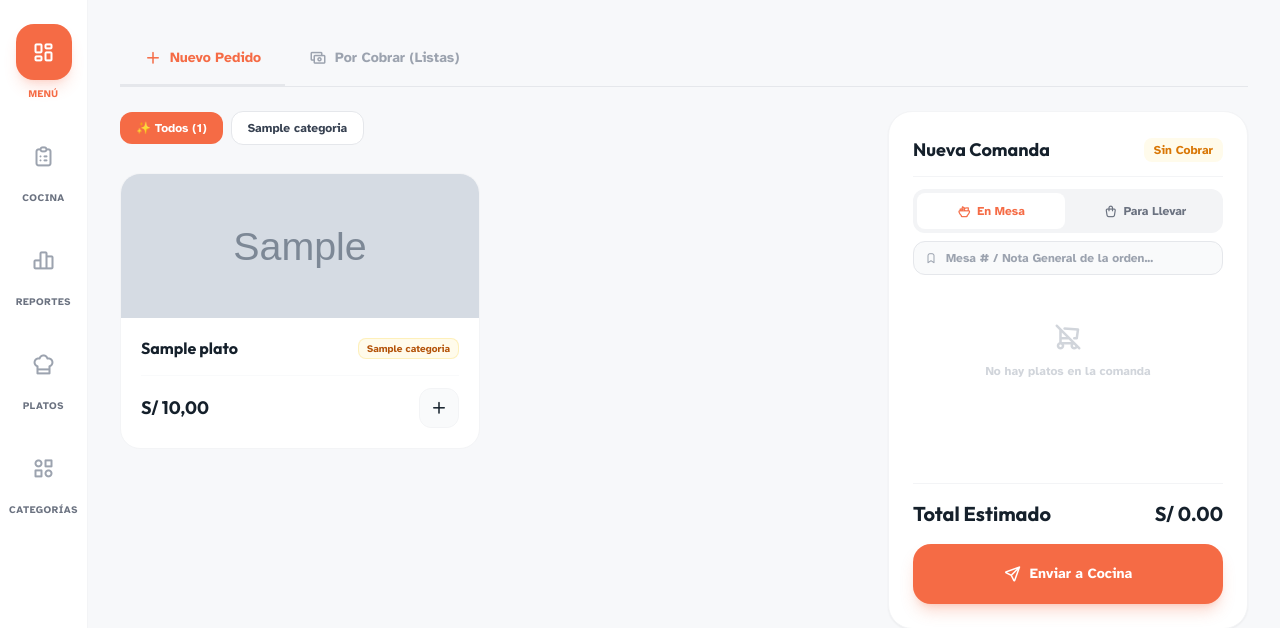
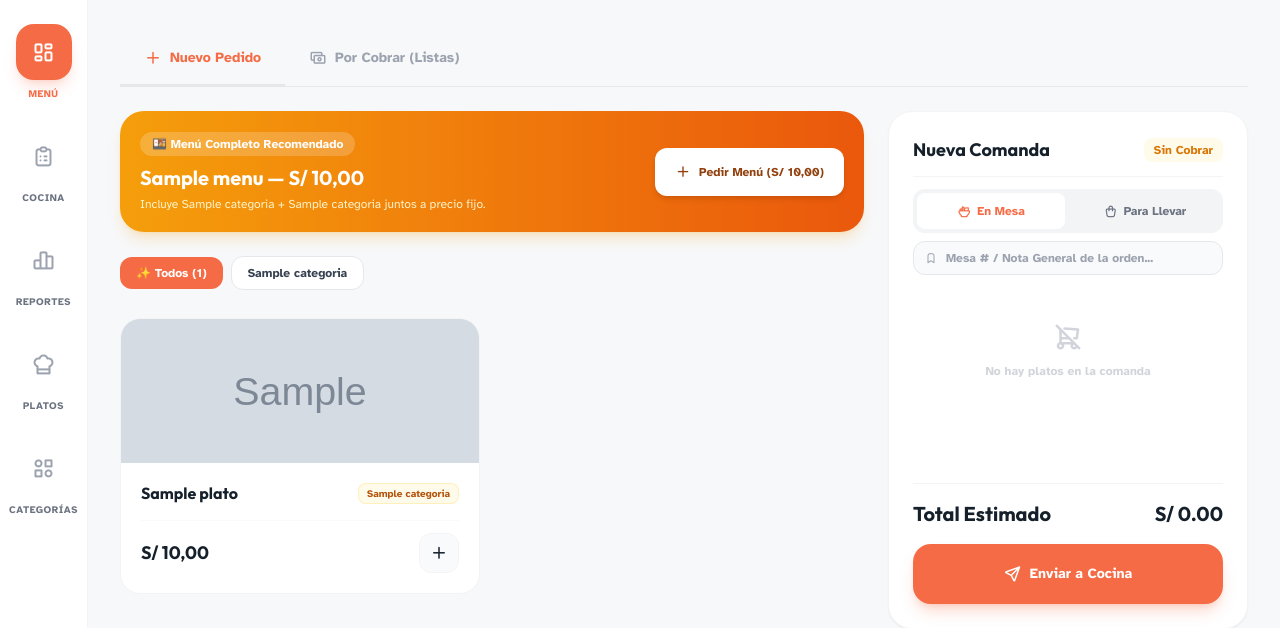
Before and after one commit to JosePizarro1/sistema-restaurante, a Django app: page /pos/ in a window 1280 px wide. Shown: the part 80-708 px from the top of the page. Run offline with Django 5.2, Linux system fonts and the light colour scheme; a user stored in the database is signed in; tables that the repository leaves empty hold one stand-in row (values such as "Sample post"); grey boxes marked "Sample" are stand-in pictures; some libraries are stand-ins or nearby versions.

Commit message:
feat(pos): add Menú Combo card and ordering support at S/ 13.00

```diff
--- a/restaurante/views.py
+++ b/restaurante/views.py
@@ -109,7 +109,13 @@ def pos_view(request):
 
     ordenes_listas = Orden.objects.filter(estado='LISTO').prefetch_related('detalles__plato', 'detalles__menu')
     categorias = Categoria.objects.filter(activo=True).order_by('orden', 'nombre')
-    return render(request, 'pos.html', {'platos': platos, 'ordenes_listas': ordenes_listas, 'categorias': categorias})
+    menus = Menu.objects.filter(activo=True).select_related('categoria_entrada', 'categoria_segundo')
+    return render(request, 'pos.html', {
+        'platos': platos,
+        'menus': menus,
+        'ordenes_listas': ordenes_listas,
+        'categorias': categorias,
+    })
 
 @login_required
 def cobrar_orden(request, orden_id):
--- a/templates/pos.html
+++ b/templates/pos.html
@@ -28,6 +28,31 @@
         <!-- Sección de Menú y Platos -->
         <div class="flex-1 pb-28 lg:pb-6">
             <div class="max-w-4xl mx-auto">
+                <!-- Banner Destacado: Menú Combo (Precio Fijo S/ 13.00) -->
+                {% if menus %}
+                <div class="mb-6 p-5 bg-gradient-to-r from-amber-500 to-orange-600 rounded-[24px] text-white shadow-lg shadow-amber-500/20 relative overflow-hidden flex flex-col sm:flex-row items-start sm:items-center justify-between gap-4">
+                    <div class="relative z-10">
+                        <div class="inline-flex items-center gap-1.5 px-3 py-1 bg-white/20 backdrop-blur-md rounded-full text-xs font-bold text-white mb-2">
+                            <span>🍱 Menú Completo Recomendado</span>
+                        </div>
+                        {% for m in menus %}
+                        <h3 class="text-xl font-extrabold font-['Outfit']">{{ m.nombre }} — S/ {{ m.precio }}</h3>
+                        <p class="text-xs text-amber-100 mt-1 font-medium">Incluye {{ m.categoria_entrada.nombre }} + {{ m.categoria_segundo.nombre }} juntos a precio fijo.</p>
+                        {% endfor %}
+                    </div>
+                    {% for m in menus %}
+                    <div class="flex items-center gap-3 shrink-0 relative z-10 w-full sm:w-auto justify-between sm:justify-end border-t border-white/20 pt-3 sm:border-0 sm:pt-0">
+                        <button type="button"
+                                onclick="agregarMenuAlCarrito({{ m.id }}, '{{ m.nombre|escapejs }} Combo', {{ m.precio }})"
+                                class="w-full sm:w-auto px-5 py-3 bg-white text-amber-800 font-extrabold text-xs rounded-xl shadow-md hover:bg-amber-50 transition-all transform active:scale-95 flex items-center justify-center gap-2 cursor-pointer border-0">
+                            <i class="ti ti-plus text-base"></i>
+                            <span>Pedir Menú (S/ {{ m.precio }})</span>
+                        </button>
+                    </div>
+                    {% endfor %}
+                </div>
+                {% endif %}
+
                 <!-- Filtro de Categorías -->
                 {% if categorias %}
                 <div class="flex items-center gap-2 overflow-x-auto pb-2 mb-5 custom-scrollbar">
@@ -369,12 +394,13 @@
 
     // ---- Carrito ----
     function agregarAlCarrito(id, nombre, precio, imagen_base64 = '') {
-        let item = carrito.find(i => i.id === id);
+        let item = carrito.find(i => (!i.tipo || i.tipo === 'plato') && i.id === id);
         if (item) {
             item.cantidad += 1;
         } else {
             carrito.push({
                 id: id,
+                tipo: 'plato',
                 nombre: nombre,
                 precio: parseFloat(precio),
                 cantidad: 1,
@@ -384,37 +410,61 @@
             });
         }
         renderCarrito();
-        // Feedback visual: bounce en el FAB
         const fab = document.getElementById('fab-carrito');
-        fab.classList.add('scale-110');
-        setTimeout(() => fab.classList.remove('scale-110'), 150);
+        if (fab) {
+            fab.classList.add('scale-110');
+            setTimeout(() => fab.classList.remove('scale-110'), 150);
+        }
     }
 
-    function cambiarCantidad(id, delta) {
-        let item = carrito.find(i => i.id === id);
+    function agregarMenuAlCarrito(menuId, nombre, precio) {
+        let item = carrito.find(i => i.tipo === 'menu' && i.id === menuId);
         if (item) {
-            item.cantidad += delta;
-            if (item.cantidad <= 0) carrito = carrito.filter(i => i.id !== id);
+            item.cantidad += 1;
+        } else {
+            carrito.push({
+                id: menuId,
+                tipo: 'menu',
+                nombre: nombre,
+                precio: parseFloat(precio),
+                cantidad: 1,
+                nota: '',
+                imagen_base64: '',
+                es_para_llevar: (tipoServicioActual === 'LLEVAR')
+            });
+        }
+        renderCarrito();
+        const fab = document.getElementById('fab-carrito');
+        if (fab) {
+            fab.classList.add('scale-110');
+            setTimeout(() => fab.classList.remove('scale-110'), 150);
+        }
+    }
+
+    function cambiarCantidad(idx, delta) {
+        if (carrito[idx]) {
+            carrito[idx].cantidad += delta;
+            if (carrito[idx].cantidad <= 0) {
+                carrito.splice(idx, 1);
+            }
         }
         renderCarrito();
     }
 
-    function cambiarCantidadMobile(id, delta) {
-        cambiarCantidad(id, delta);
+    function cambiarCantidadMobile(idx, delta) {
+        cambiarCantidad(idx, delta);
         renderCarritoMobile();
     }
 
-    function actualizarNota(id, nuevaNota) {
-        let item = carrito.find(i => i.id === id);
-        if (item) {
-            item.nota = nuevaNota;
+    function actualizarNota(idx, nuevaNota) {
+        if (carrito[idx]) {
+            carrito[idx].nota = nuevaNota;
         }
     }
 
-    function toggleLlevarItem(id) {
-        let item = carrito.find(i => i.id === id);
-        if (item) {
-            item.es_para_llevar = !item.es_para_llevar;
+    function toggleLlevarItem(idx) {
+        if (carrito[idx]) {
+            carrito[idx].es_para_llevar = !carrito[idx].es_para_llevar;
             renderCarrito();
             renderCarritoMobile();
         }
@@ -431,14 +481,18 @@
             `;
         } else {
             container.innerHTML = '';
-            carrito.forEach(item => {
+            carrito.forEach((item, idx) => {
                 let subtotal = item.precio * item.cantidad;
                 total += subtotal;
                 const notaEscaped = (item.nota || '').replace(/"/g, '&quot;');
                 const esLlevar = item.es_para_llevar;
+                const esMenu = (item.tipo === 'menu');
+                const badgeTag = esMenu
+                    ? `<span class="px-1.5 py-0.5 bg-amber-100 text-amber-800 text-[9px] font-extrabold rounded-md border border-amber-200">🍱 MENÚ COMBO</span>`
+                    : '';
                 const imgHTML = item.imagen_base64
                     ? `<img src="${item.imagen_base64}" class="w-10 h-10 rounded-xl object-cover shrink-0 border border-gray-200 shadow-xs" alt="${item.nombre}">`
-                    : `<div class="w-10 h-10 rounded-xl bg-gray-100 flex items-center justify-center shrink-0 text-gray-400 border border-gray-200/60"><i class="ti ti-salad text-base"></i></div>`;
+                    : `<div class="w-10 h-10 rounded-xl ${esMenu ? 'bg-amber-50 text-amber-600 border-amber-200' : 'bg-gray-100 text-gray-400 border-gray-200/60'} flex items-center justify-center shrink-0 border"><i class="${esMenu ? 'ti ti-category' : 'ti ti-salad'} text-base"></i></div>`;
 
                 container.innerHTML += `
                     <div class="p-3 bg-gray-50 border border-gray-100 rounded-xl space-y-2">
@@ -448,9 +502,10 @@
                                 <div class="flex-1 min-w-0">
                                     <div class="flex items-center gap-1.5 mb-0.5 flex-wrap">
                                         <h4 class="text-xs font-bold text-[#15202B] mb-0 truncate">${item.nombre}</h4>
+                                        ${badgeTag}
                                         <!-- Toggle por plato Llevar vs Mesa -->
                                         <button type="button"
-                                                onclick="toggleLlevarItem(${item.id})"
+                                                onclick="toggleLlevarItem(${idx})"
                                                 class="px-2 py-0.5 rounded-md text-[10px] font-extrabold transition-all border ${esLlevar ? 'bg-amber-500 text-white border-amber-600 shadow-xs' : 'bg-white text-gray-500 border-gray-200 hover:text-black'}"
                                                 title="Cambiar entre Mesa o Para Llevar este plato">
                                             ${esLlevar ? '🥡 Llevar' : '🍽️ Mesa'}
@@ -461,9 +516,9 @@
                             </div>
                             <div class="flex items-center gap-2 shrink-0">
                                 <div class="flex items-center bg-white border border-gray-200 rounded-lg p-1">
-                                    <button onclick="${targetFn}(${item.id}, -1)" class="w-5 h-5 flex items-center justify-center text-gray-400 hover:text-black">-</button>
+                                    <button onclick="${targetFn}(${idx}, -1)" class="w-5 h-5 flex items-center justify-center text-gray-400 hover:text-black">-</button>
                                     <span class="w-5 text-center text-xs font-bold">${item.cantidad}</span>
-                                    <button onclick="${targetFn}(${item.id}, 1)" class="w-5 h-5 flex items-center justify-center text-gray-400 hover:text-black">+</button>
+                                    <button onclick="${targetFn}(${idx}, 1)" class="w-5 h-5 flex items-center justify-center text-gray-400 hover:text-black">+</button>
                                 </div>
                                 <span class="text-xs font-bold w-14 text-end">S/ ${subtotal.toFixed(2)}</span>
                             </div>
@@ -473,8 +528,8 @@
                             <i class="ti ti-note text-amber-500 absolute left-2.5 text-xs"></i>
                             <input type="text"
                                    value="${notaEscaped}"
-                                   onchange="actualizarNota(${item.id}, this.value)"
-                                   placeholder="Nota (ej: sin cebolla, bien cocido)..."
+                                   onchange="actualizarNota(${idx}, this.value)"
+                                   placeholder="${esMenu ? 'Entrada + Segundo elegidos (ej: Sopa + Lomo)...' : 'Nota (ej: sin cebolla, bien cocido)...'}"
                                    class="w-full pl-7 pr-2 py-1 bg-white border border-gray-200 rounded-lg text-[11px] text-gray-700 placeholder-gray-400 focus:outline-none focus:border-amber-400">
                         </div>
                     </div>
```
